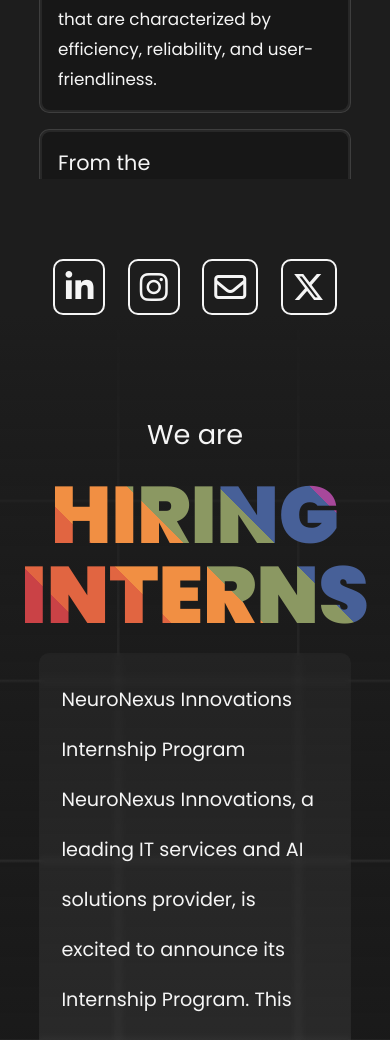
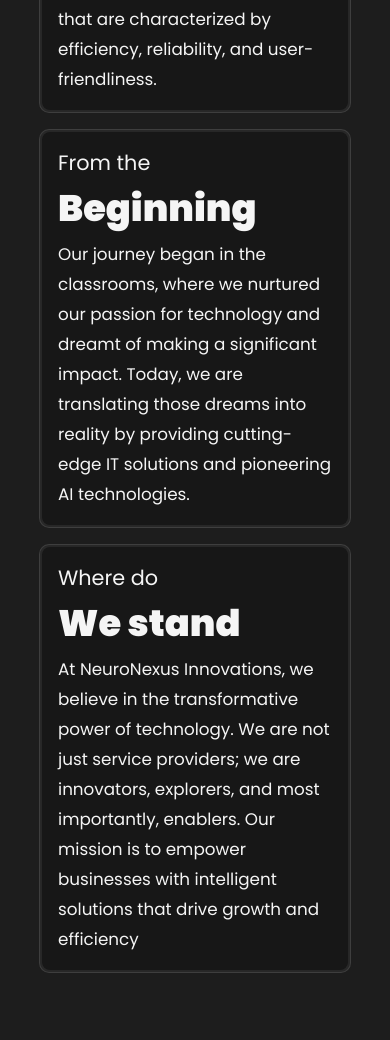
Before and after one commit to Dharmesh35/NeuroNexus_landing_page, a plain HTML site: page index.html in a window 390 px wide. Shown: the part 1420-2460 px from the top of the page. Drawn offline with Linux system fonts and the light colour scheme.

Commit message:
fixed grid view for mobiles

```diff
--- a/index.css
+++ b/index.css
@@ -239,14 +239,9 @@ body {
     top: 40% !important;
     left: 10% !important;
   }
-  .part_two {
-    display: flex !important;
-    flex-direction: column;
-    flex-flow: wrap;
-    overflow: auto;
-  }
-  .part_two_sec {
-    height: auto;
+  .box1,
+  .box2 {
+    grid-column: span 2 !important;
   }
 }
 
--- a/text.css
+++ b/text.css
@@ -37,13 +37,10 @@
   display: grid;
   gap: 1rem;
   grid-template-columns: repeat(2, 1fr);
-  height: 80vh;
   width: 80vw;
 }
 
-.box1 {
-  grid-column: span 1;
-}
+.box1,
 .box2 {
   grid-column: span 1;
 }
```
